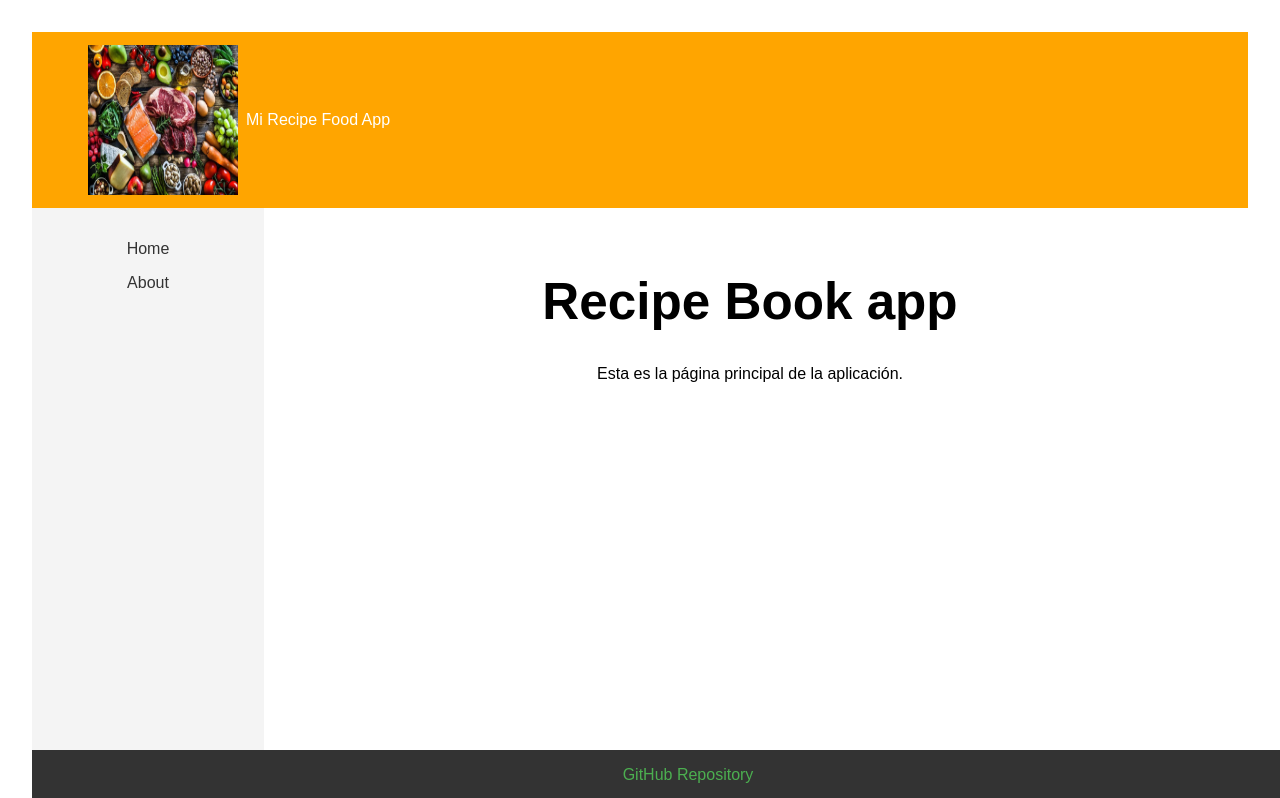
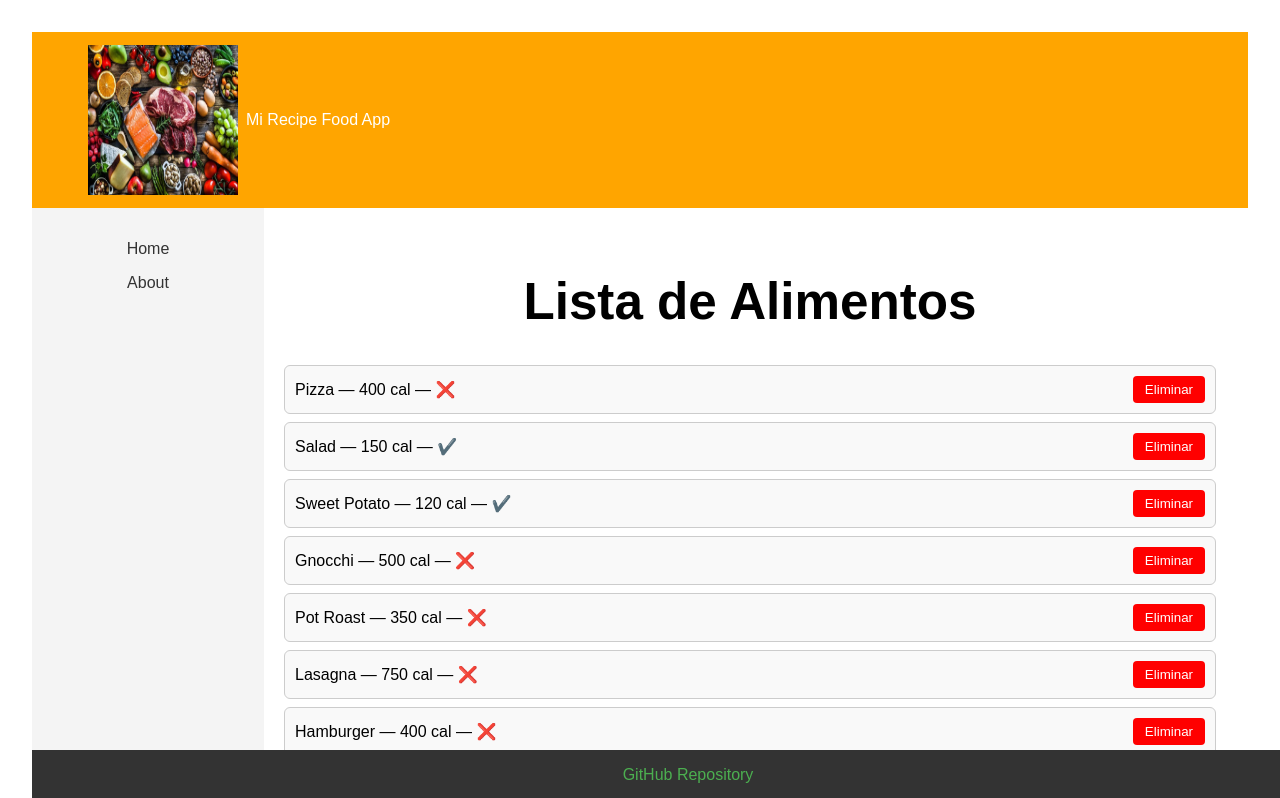
Before and after one commit to GeX90/My-Food_React_App, a React (Vite) app: page / in a window 1280 px wide. Shown: the top 798 px of the page. Built offline with nearby package versions, Linux system fonts and the light colour scheme.

Commit message:
add list and delete button

```diff
--- /dev/null
+++ b/src/components/list.jsx
@@ -0,0 +1,22 @@
+import ListItem from "./listItem";
+
+function List({ items, setItems }) {
+  const handleDelete = (id) => {
+    const newItems = items.filter(item => item.id !== id);
+    setItems(newItems);
+  };
+
+  return (
+    <ul style={{ listStyle: "none", padding: 0 }}>
+      {items.map(item => (
+        <ListItem
+          key={item.id}
+          item={item}
+          onDelete={handleDelete}
+        />
+      ))}
+    </ul>
+  );
+}
+
+export default List;
--- /dev/null
+++ b/src/components/listItem.jsx
@@ -0,0 +1,40 @@
+function ListItem({ item, onDelete }) {
+  // Condición: si tiene menos de 300 calorías → saludable
+  const isHealthy = item.calories < 300;
+  const statusIcon = isHealthy ? "✔️" : "❌";
+
+  return (
+    <li
+      style={{
+        display: "flex",
+        alignItems: "center",
+        justifyContent: "space-between",
+        padding: "10px",
+        border: "1px solid #ccc",
+        marginBottom: "8px",
+        borderRadius: "6px",
+        background: "#f9f9f9"
+      }}
+    >
+      <span>
+        {item.name} — {item.calories} cal — {statusIcon}
+      </span>
+
+      <button
+        onClick={() => onDelete(item.id)}
+        style={{
+          background: "red",
+          color: "white",
+          border: "none",
+          padding: "6px 12px",
+          borderRadius: "4px",
+          cursor: "pointer"
+        }}
+      >
+        Eliminar
+      </button>
+    </li>
+  );
+}
+
+export default ListItem;
--- a/src/pages/Home.jsx
+++ b/src/pages/Home.jsx
@@ -1,12 +1,137 @@
-import React from "react";
+import { useState } from "react";
+import List from "../components/list";
 
-const Home = () => {
+const initialItems = [
+  {
+    id: "9e7f0d61-aa6b-418a-b56a-6418d19e6e1d",
+    name: "Pizza",
+    calories: 400,
+    image: "https://i.imgur.com/eTmWoAN.png",
+    servings: 1
+  },
+  {
+    id: "37e0b31d-63f4-4d42-9f4b-e9a0fc464d60",
+    name: "Salad",
+    calories: 150,
+    image: "https://i.imgur.com/DupGBz5.jpg",
+    servings: 1
+  },
+  {
+    id: "b5eb5b5f-41b8-4f1f-8844-7a1a56a17df7",
+    name: "Sweet Potato",
+    calories: 120,
+    image: "https://i.imgur.com/hGraGyR.jpg",
+    servings: 1
+  },
+  {
+    id: "6c0f6f33-8c50-403d-9d1c-6ac9d8b77f29",
+    name: "Gnocchi",
+    calories: 500,
+    image: "https://i.imgur.com/93ekwW0.jpg",
+    servings: 1
+  },
+  {
+    id: "f4b4d2bc-ff12-4f3f-b3b3-19d2f1682401",
+    name: "Pot Roast",
+    calories: 350,
+    image: "https://i.imgur.com/WCzJDWz.jpg",
+    servings: 1
+  },
+  {
+    id: "bf89c1db-5c5b-4262-9d1e-8a68f88c61d5",
+    name: "Lasagna",
+    calories: 750,
+    image: "https://i.imgur.com/ClxOafl.jpg",
+    servings: 1
+  },
+  {
+    id: "bca9beec-43d3-48b1-9b57-793a8a8c3520",
+    name: "Hamburger",
+    calories: 400,
+    image: "https://i.imgur.com/LoG39wK.jpg",
+    servings: 1
+  },
+  {
+    id: "b777a69a-7f1c-41e8-8a4c-1d0e9e4cace8",
+    name: "Pad Thai",
+    calories: 475,
+    image: "https://i.imgur.com/5ktcSzF.jpg",
+    servings: 1
+  },
+  {
+    id: "d087343e-9a92-48c7-8b27-43e37491b6f5",
+    name: "Almonds",
+    calories: 75,
+    image: "https://i.imgur.com/JRp4Ksx.jpg",
+    servings: 1
+  },
+  {
+    id: "e1f87a2e-60b3-4a3f-bb48-20a396a9a94f",
+    name: "Sarma",
+    calories: 200,
+    image: "https://i.imgur.com/yOlf4Fj.jpg",
+    servings: 1
+  },
+  {
+    id: "0ce7e4d4-1c8a-4e9f-98df-1ecb1e7b8a0b",
+    name: "Bacon",
+    calories: 175,
+    image: "https://i.imgur.com/7GlqDsG.jpg",
+    servings: 1
+  },
+  {
+    id: "bbfd30fd-cd75-4e3b-8fc8-3d3fd62a3c39",
+    name: "Hot Dog",
+    calories: 275,
+    image: "https://i.imgur.com/QqVHdRu.jpg",
+    servings: 1
+  },
+  {
+    id: "1c6d5b5f-4e72-4136-8c6c-9cf3e3d16a65",
+    name: "Chocolate Cake",
+    calories: 490,
+    image: "https://i.imgur.com/yrgzA9x.jpg",
+    servings: 1
+  },
+  {
+    id: "07d9616d-7a63-457c-b8a7-58f6a70a67e3",
+    name: "Wheat Bread",
+    calories: 175,
+    image: "https://i.imgur.com/TsWzMfM.jpg",
+    servings: 1
+  },
+  {
+    id: "d7a8f0c1-0a34-4e3b-a2d3-3c3e3f11eb19",
+    name: "Orange",
+    calories: 85,
+    image: "https://i.imgur.com/abKGOcv.jpg",
+    servings: 1
+  },
+  {
+    id: "a8d111c4-50ef-4c61-8b16-17e84a86b2f4",
+    name: "Banana",
+    calories: 175,
+    image: "https://i.imgur.com/BMdJhu5.jpg",
+    servings: 1
+  },
+  {
+    id: "62d8a0bc-1b77-4389-9e7b-2e00cace6a2e",
+    name: "Yogurt",
+    calories: 125,
+    image: "https://i.imgur.com/URhdrAm.png",
+    servings: 1
+  }
+];
+
+function Home() {
+  const [items, setItems] = useState(initialItems);
+
   return (
     <div>
-      <h1>Recipe Book app</h1>
-      <p>Esta es la página principal de la aplicación.</p>
+      <h1>Lista de Alimentos</h1>
+      <List items={items} setItems={setItems} />
     </div>
   );
-};
+}
 
 export default Home;
```
